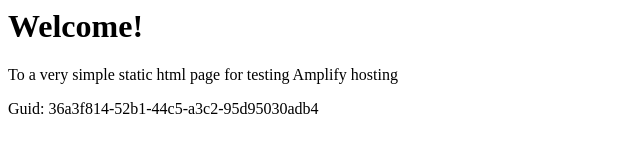
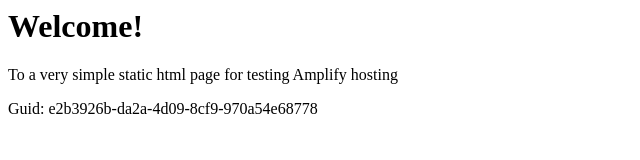
Before and after one commit to aws-aemilia-sin/Github-PR-Commit-Integration-Test-DoNotTouch-Gith-BKMSSQOA-v1-preprod-ap-southeast-1, a website: page src/index.html in a window 1280 px wide. Shown: the full height of the page, 0-640 px from the left. Drawn offline with Linux system fonts and the light colour scheme.

Commit message:
commit from integ tests

```diff
--- a/src/index.html
+++ b/src/index.html
@@ -12,6 +12,6 @@
 <body>
     <h1>Welcome!</h1>
     <p>To a very simple static html page for testing Amplify hosting</p>
-    <p>Guid: 36a3f814-52b1-44c5-a3c2-95d95030adb4</p></body>
+    <p>Guid: e2b3926b-da2a-4d09-8cf9-970a54e68778</p></body>
 
 </html>
```
